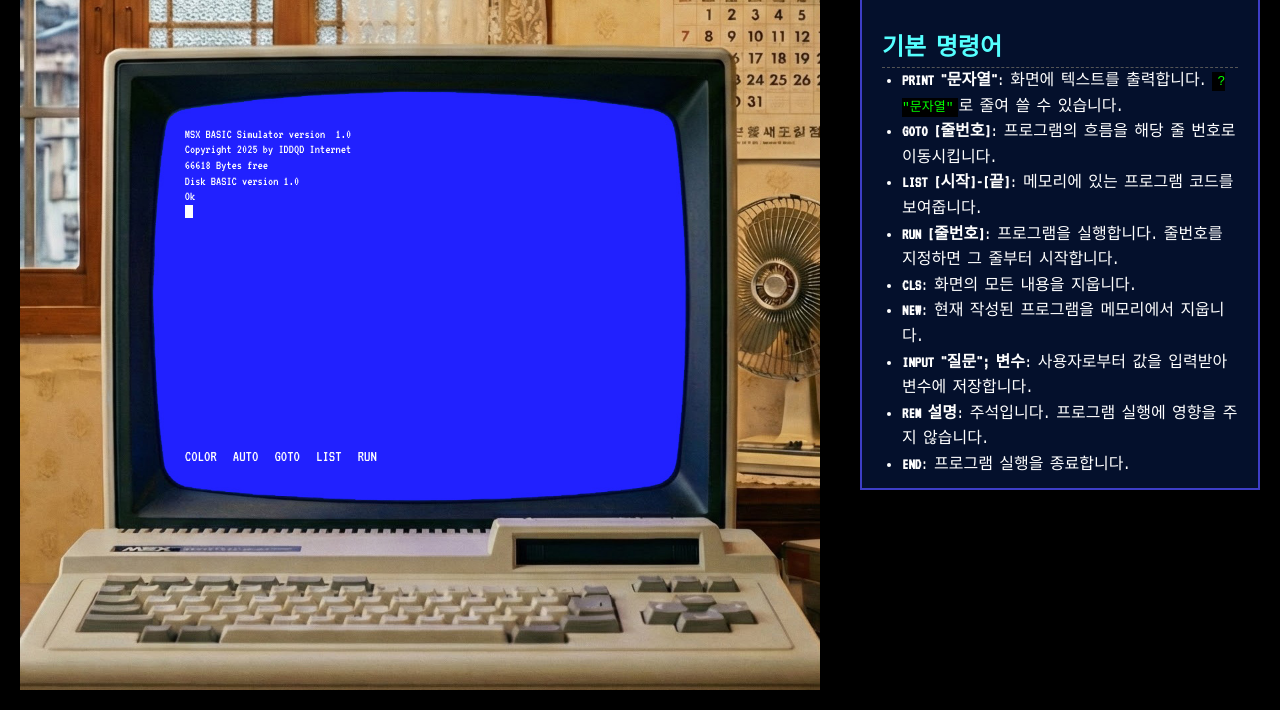
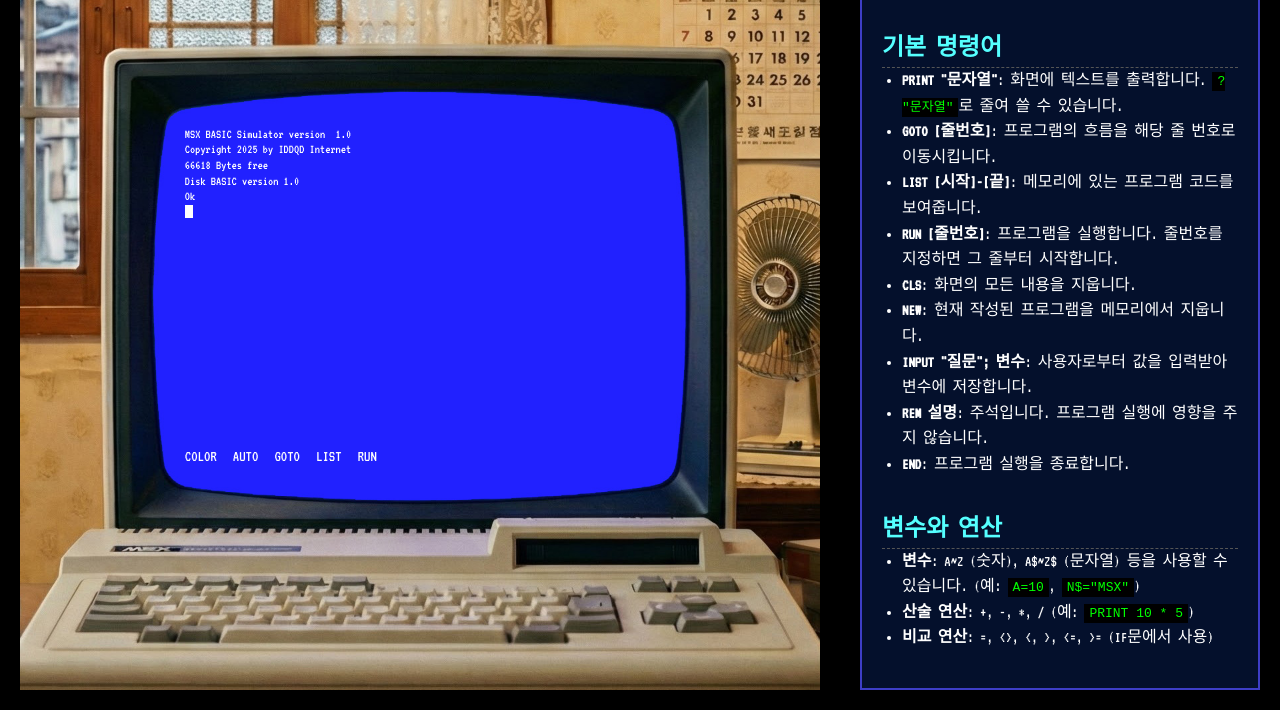
Before and after one commit to iddqd-park/basic, a plain HTML site: page index.html in a window 1280 px wide. Shown: the part 130-840 px from the top of the page. Drawn offline with Linux system fonts and the light colour scheme.

Commit message:
매뉴얼 우측에 표시되는거 vertical height 100% 로 확장

```diff
--- a/msx.js
+++ b/msx.js
@@ -110,6 +110,23 @@ class MSX {
             // 24줄 기준, 약간의 여유
             const fontSize = Math.floor(h / 26);
             this.screenElement.style.fontSize = fontSize + 'px';
+        }
+
+        // PC 모드일 때 매뉴얼 높이를 모니터 이미지 높이와 맞춤
+        const manual = document.getElementById('manual-wrapper');
+        const monitorImg = document.getElementById('monitor-image');
+
+        if (manual && monitorImg) {
+            if (window.innerWidth > 1000) {
+                // PC: 모니터 높이에 맞춤
+                const imgHeight = monitorImg.clientHeight;
+                if (imgHeight > 0) {
+                    manual.style.height = imgHeight + 'px';
+                }
+            } else {
+                // Mobile: 높이 자동 (페이지 스크롤)
+                manual.style.height = 'auto';
+            }
         }
     }
 
--- a/style.css
+++ b/style.css
@@ -68,7 +68,7 @@ body {
     box-shadow: 0 0 10px rgba(0, 0, 0, 0.5);
 
     /* 스크롤 처리 */
-    max-height: 600px;
+    /* max-height: 600px; */
     /* 모니터 이미지 높이와 비슷하게 맞춤 */
     overflow-y: auto;
 
```
